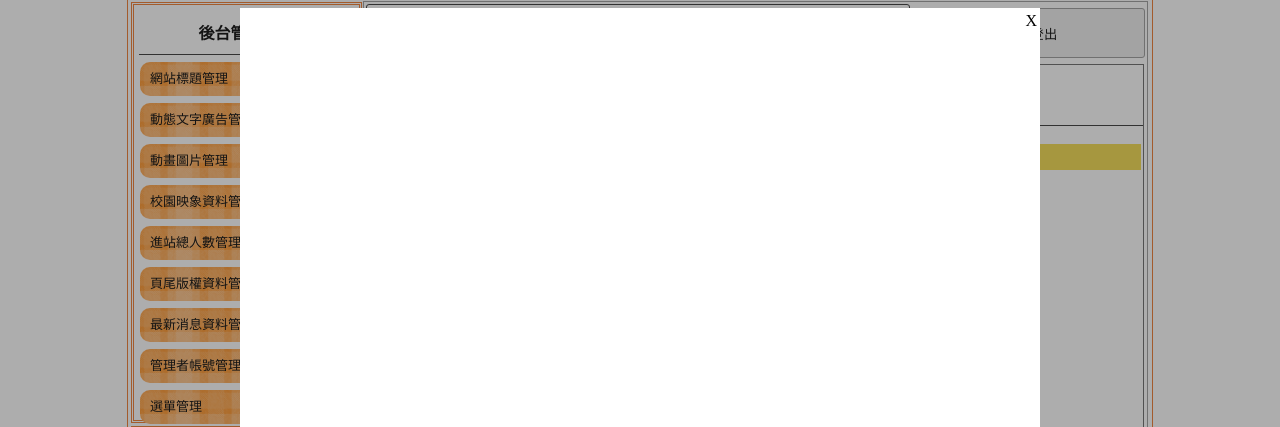
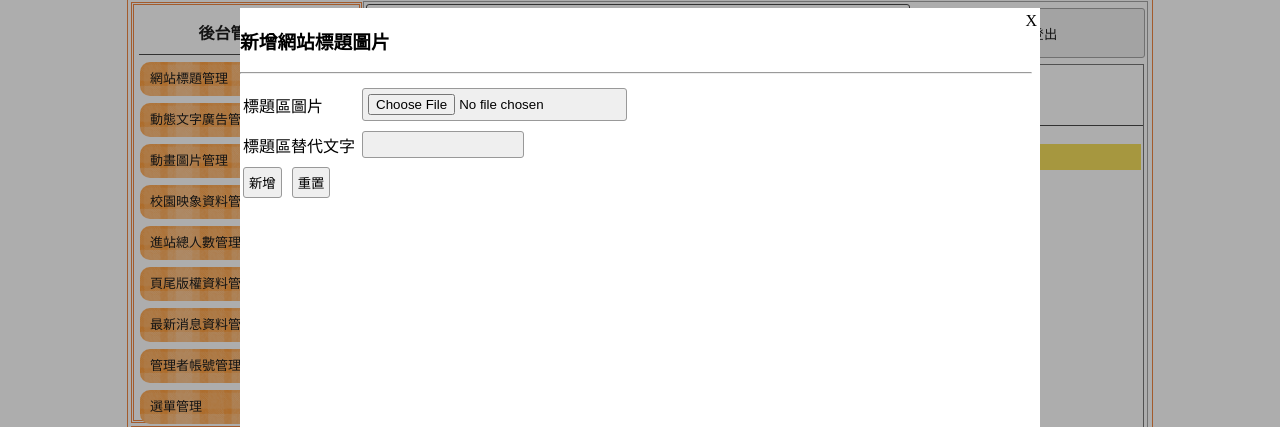
Before and after one commit to Luaxwing/1102-bquiz01, a PHP site: page /test/back.php in a window 1280 px wide, after a click on "新增網站標題圖片". Shown: the part 112-539 px from the top of the page. Run offline with PHP 8.4, Linux system fonts and the light colour scheme; data that the repository does not hold is empty; some libraries are stand-ins or nearby versions.

Commit message:
php title.php modal

```diff
--- a/back.php
+++ b/back.php
@@ -10,16 +10,15 @@
 
 	<title>卓越科技大學校園資訊系統</title>
 	<link href="./css/css.css" rel="stylesheet" type="text/css">
-	<script src="./js/jquery-1.9.1.min.js"></script>
+	<script src="./js/jquery-3.4.1.min.js"></script>
 	<script src="./js/js.js"></script>
 </head>
 
 <body>
 	<div id="cover" style="display:none; ">
-		<div id="coverr">
-			<a style="position:absolute; right:3px; top:4px; cursor:pointer; z-index:9999;"
-				onclick="cl(&#39;#cover&#39;)">X</a>
-			<div id="cvr" style="position:absolute; width:99%; height:100%; margin:auto; z-index:9898;"></div>
+	<div id="coverr">
+	<a style="position:absolute; right:3px; top:4px; cursor:pointer; z-index:9999;" onclick="cl('#cover')">X</a>
+            <div id="cvr" style="position:absolute; width:99%; height:100%; margin:auto; z-index:9898;"></div>
 		</div>
 	</div>
 
@@ -28,7 +27,7 @@
 
 	<div id="main">
 		<a title="" href="?">
-			<div class="ti" style="background:url(&#39;use/&#39;); background-size:cover;"></div><!--標題-->
+			<div class="ti" style="background:url('use/'); background-size:cover;"></div><!--標題-->
 		</a>
 		<div id="ms">
 			<div id="lf" style="float:left;">
@@ -94,7 +93,7 @@
 							<td style="width:70%;font-weight:800; border:#333 1px solid; border-radius:3px;"
 								class="cent"><a href="?do=admin" style="color:#000; text-decoration:none;">後台管理區</a>
 							</td>
-							<td><button onclick="document.cookie=&#39;user=&#39;;location.replace('?')"
+							<td><button onclick="document.cookie='user=';location.replace('?')"
 									style="width:99%; margin-right:2px; height:50px;">管理登出</button></td>
 						</tr>
 					</tbody>
--- a/back/title.php
+++ b/back/title.php
@@ -17,7 +17,9 @@
             <tr>
                 <input type="hidden" name="table" id="" value="<?= $do; ?>">
                 <td width="200px"><input type="button"
-                            onclick="op(&#39;#cover&#39;,&#39;#cvr&#39;,&#39;view.php?do=title&#39;)" value="新增網站標題圖片">
+                        onclick="op('#cover','#cvr','./modal/<?=$do?>.php?table=<?=$do?>')" value="新增網站標題圖片">
+                        <!-- ajax  -->
+                        <!-- 不是include值要再傳一次 -->
                 </td>
                 <td class="cent"><input type="submit" value="修改確定"><input type="reset" value="重置">
                 </td>
--- a/css/css.css
+++ b/css/css.css
@@ -70,7 +70,7 @@ body
 {
 	position:relative;
 	border-radius:10px;
-	background:url(../icons/menu.fw.png) center no-repeat;
+	background:url(../icon/menu.fw.png) center no-repeat;
 	background-size:cover;
 	line-height:30px;
 	padding:2px 10px 2px 10px;
@@ -79,7 +79,7 @@ body
 }
 .mainmu:hover
 {
-	background:url(../icons/menu2.fw.png) center no-repeat;
+	background:url(../icon/menu2.fw.png) center no-repeat;
 	background-size:cover;
 	/* background-color: #09C; */
 }
@@ -87,7 +87,7 @@ body
 {
 	position:relative;
 	border-radius:10px;
-	background:url(../icons/menu3.fw.png)center no-repeat;
+	background:url(../icon/menu3.fw.png)center no-repeat;
 	background-size:100% 100%;
 	line-height:30px;
 	padding:2px 10px 2px 10px;
@@ -95,7 +95,7 @@ body
 }
 .mainmu2:hover
 {
-	background:url(../icons/menu4.fw.png) center no-repeat;
+	background:url(../icon/menu4.fw.png) center no-repeat;
 	background-size:cover;
 }
 #lf
--- a/index.php
+++ b/index.php
@@ -10,7 +10,7 @@
 
 	<title>卓越科技大學校園資訊系統</title>
 	<link href="./css/css.css" rel="stylesheet" type="text/css">
-	<script src="./js/jquery-1.9.1.min.js"></script>
+	<script src="./js/jquery-3.4.1.min.js"></script>
 	<script src="./js/js.js"></script>
 </head>
 
--- /dev/null
+++ b/modal/title.php
@@ -0,0 +1,24 @@
+<h3>新增網站標題圖片</h3>
+<hr>
+
+
+<form action="" method="post" enctype="multipart/form-data">
+
+
+    <table>
+        <tr>
+            <td>標題區圖片</td>
+            <td><input type="file" name="img" id=""></td>
+        </tr>
+        <tr>
+            <td>標題區替代文字</td>
+            <td><input type="text" name="text" id=""></td>
+        </tr>
+    </table>
+    <div>
+        <input type="hidden" name="table" id="" value="<?=$_GET['table']?>">
+        <input type="submit" value="新增">
+        <input type="reset" value="重置">
+    </div>
+
+</form>
```
Also changed, not shown: icon/dn.jpg (renamed from icons/dn.jpg), icon/menu.fw.png (renamed from icons/menu.fw.png), icon/menu2.fw.png (renamed from icons/menu2.fw.png), icon/menu3.fw.png (renamed from icons/menu3.fw.png), icon/menu4.fw.png (renamed from icons/menu4.fw.png), icon/up.jpg (renamed from icons/up.jpg). Lines whose indentation alone changed are shown as unchanged.
